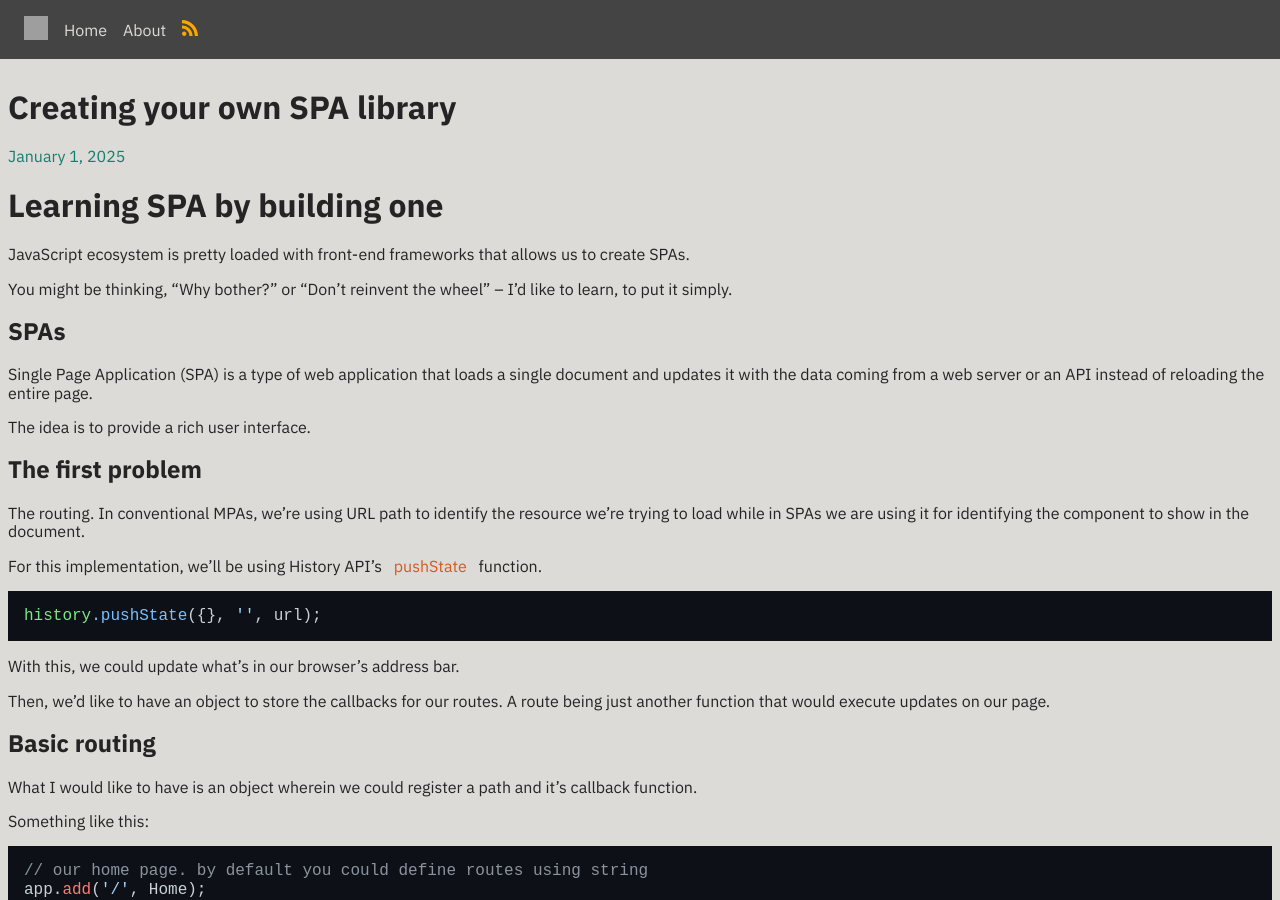
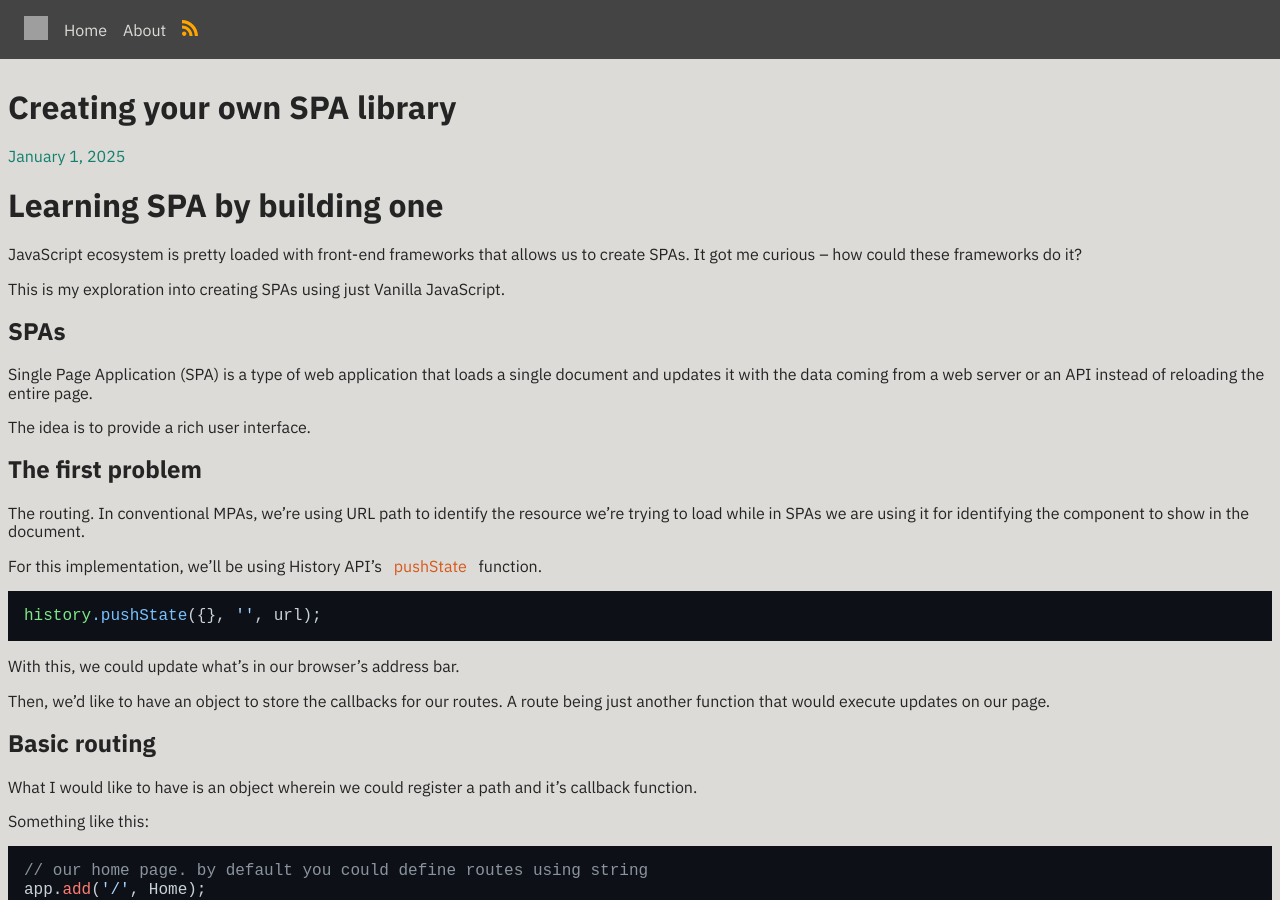
Before and after one commit to jabernardo/blog, a Jekyll site: the page built from _posts/2025-01-02-creating-your-own-spa-library.markdown, in a window 1280 px wide and 900 px high. Built offline with Jekyll 4.4.1, drawn with Linux system fonts in a browser that asks for light colours; nearby versions of some CDN libraries; grey boxes are pictures that could not be loaded.

Commit message:
update introduction

```diff
--- a/_posts/2025-01-02-creating-your-own-spa-library.markdown
+++ b/_posts/2025-01-02-creating-your-own-spa-library.markdown
@@ -11,8 +11,9 @@ preview: https://res.cloudinary.com/sudoaldrich/image/upload/v1735741173/blogs/t
 # Learning SPA by building one
 
 JavaScript ecosystem is pretty loaded with front-end frameworks that allows us to create SPAs.
+It got me curious -- how could these frameworks do it?
 
-You might be thinking, "Why bother?" or "Don't reinvent the wheel" -- I'd like to learn, to put it simply.
+This is my exploration into creating SPAs using just Vanilla JavaScript.
 
 ## SPAs
 
```
